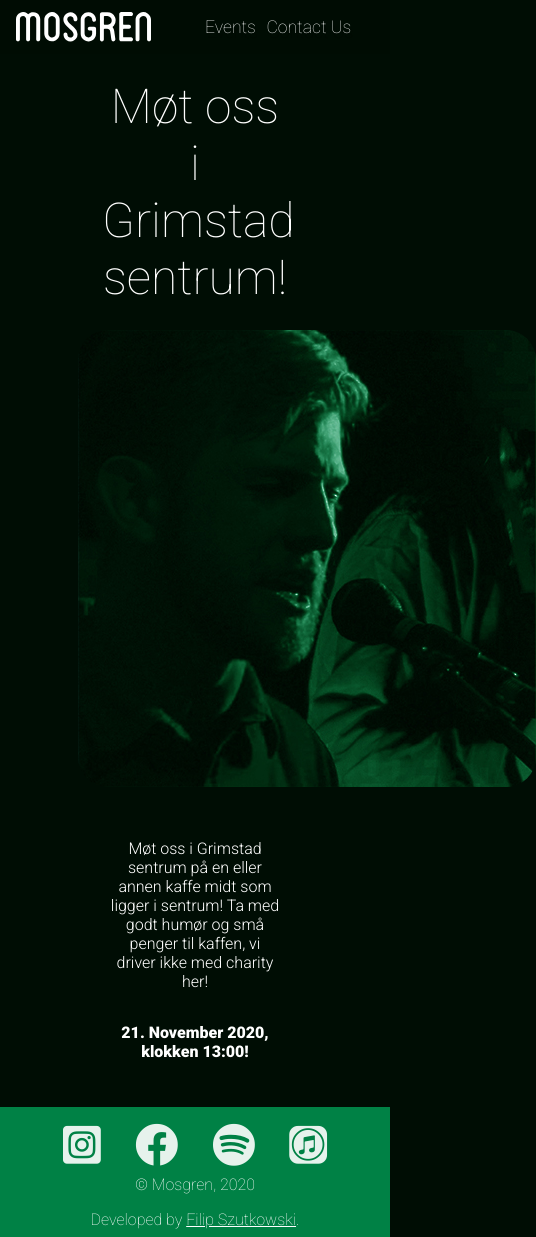
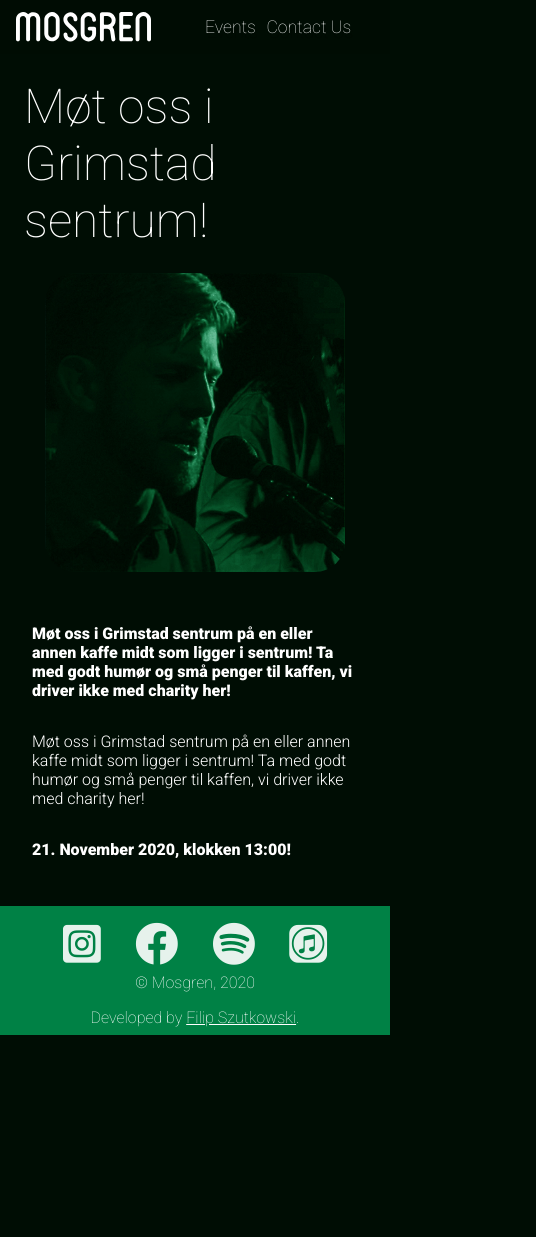
Before and after one commit to FilipSzutkowski/Mosgren, an Eleventy site: page posts/2020-11-17-mot-oss.md in a window 390 px wide. Shown: the whole page, 536 px wide, since content can reach past the window. After the commit the page ends 1035 px from the top, so only its background shows below. Built offline with nearby package versions, Linux system fonts and the light colour scheme; Eleventy itself is replaced by a stand-in of ours; files that its build step writes are made by us from their sources.

Commit message:
mobile scaling comlete on post site

```diff
--- a/_layouts/post.njk
+++ b/_layouts/post.njk
@@ -12,5 +12,9 @@ layout: base
 <main class="post">
   <h1 class="upcomingEventsHeader">{{ title }}</h1>
   <img src="{{ thumbnail }}" alt="thumbnail picture">
-  <section>{{ content | safe }}</section>
+
+  <section>
+    <p><strong>{{ summary }}</strong></p>
+    {{ content | safe }}
+  </section>
 </main>
--- a/assets/styles/style.css
+++ b/assets/styles/style.css
@@ -53,14 +53,15 @@ main {
 }
 /* Post side --------------------------------------------- */
 main.post {
+  text-align: center;
   margin-top: auto;
-  text-align: center;
   margin-right: 20%;
   margin-left: 20%;
 }
 
 .post section {
   padding: 2em;
+  text-align: left;
 }
 
 .post p {
@@ -70,6 +71,10 @@ main.post {
 
 .post img {
   border-radius: 30px;
+}
+
+.post .upcomingEventsHeader {
+  text-align: left;
 }
 /* Navbar ---------------------------------------------------- */
 nav {
@@ -176,10 +181,6 @@ nav.post {
   text-align: right;
   font-size: 4em;
   padding: 0.5em 0.5em;
-}
-
-.post .upcomingEventsHeader {
-  text-align: center;
 }
 
 .events {
@@ -427,6 +428,15 @@ footer a {
     font-size: 270%;
   }
 
+  main.post {
+    margin-left: auto;
+    margin-right: auto;
+  }
+
+  .post img {
+    max-width: 300px;
+  }
+
   @media screen and (max-height: 800px) {
     .logoNoBackground {
       padding-bottom: 20em;
```
Also changed, not shown: posts/2020-11-16-banken-live.md (+9 -1 lines).
